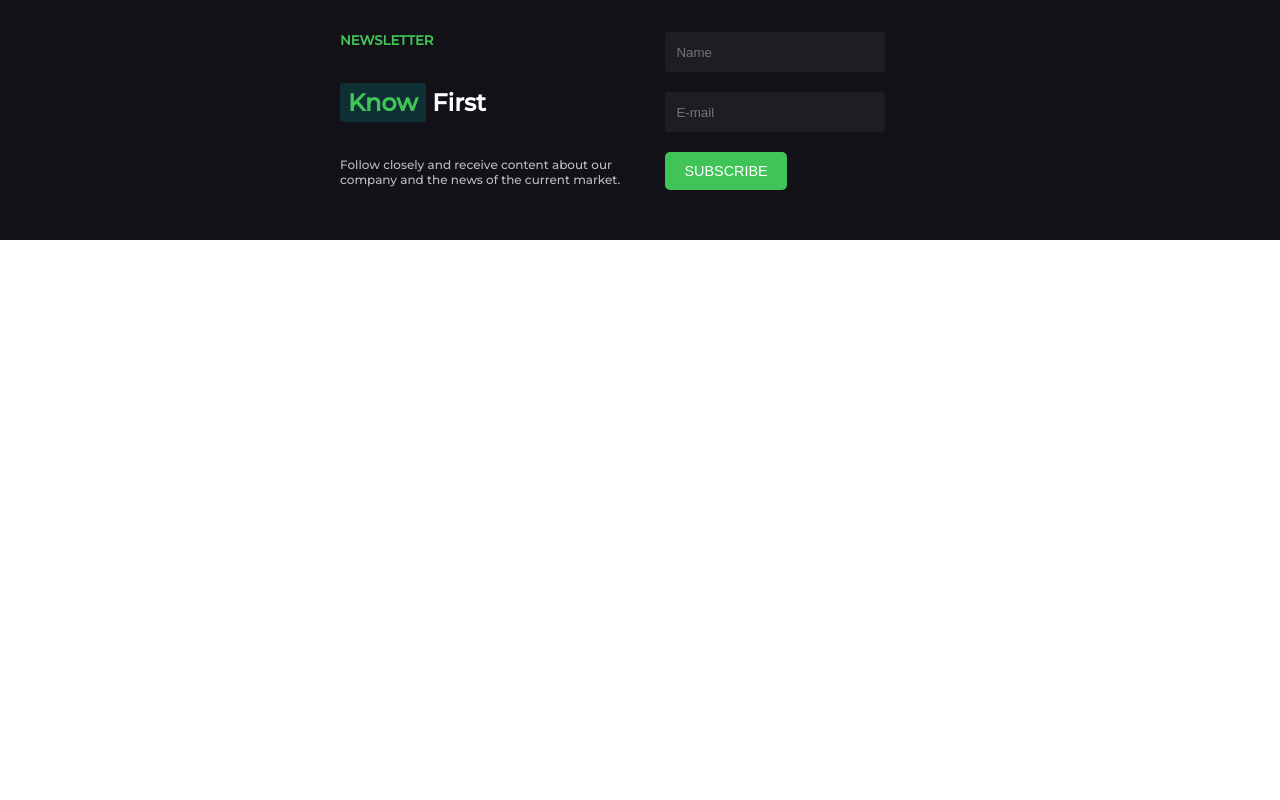
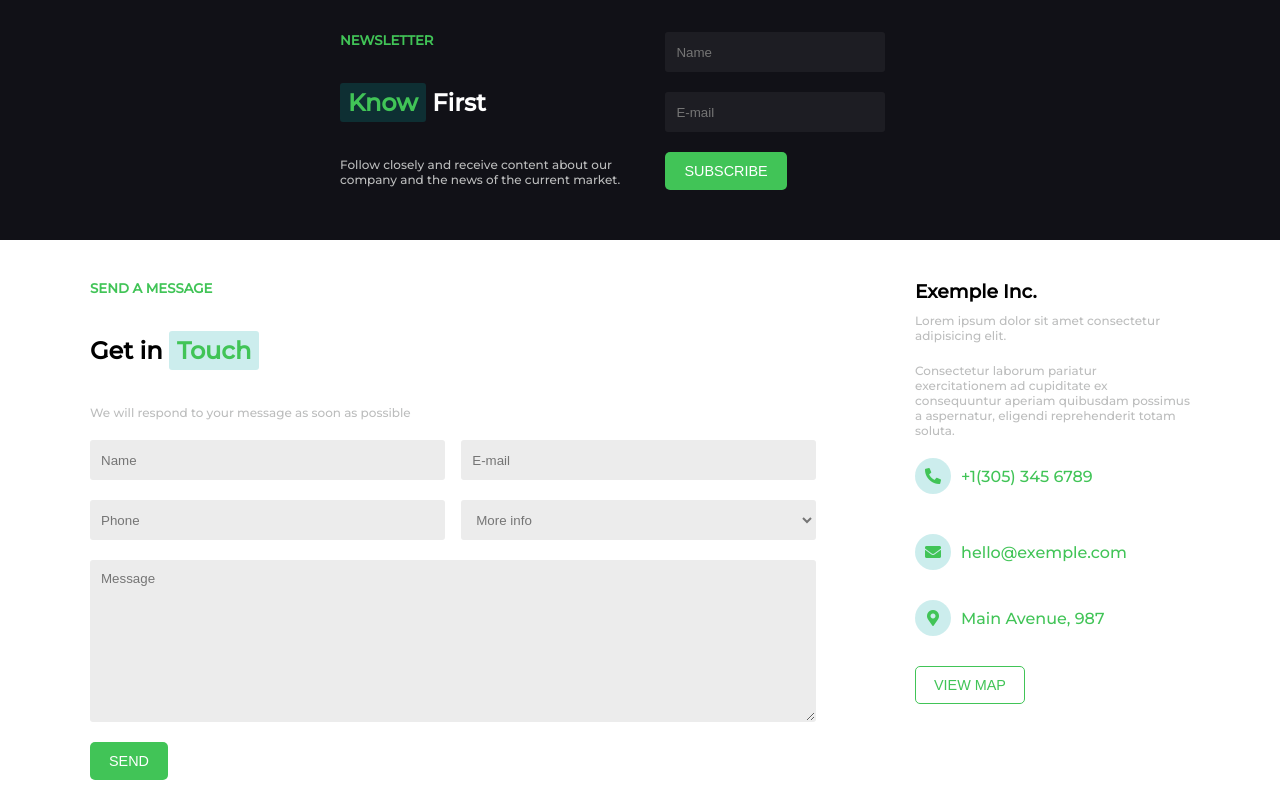
Before and after one commit to Valentina-Fr/proj-html-vuejs, a Vue app: page / in a window 1280 px wide. Shown: the part 3097-3897 px from the top of the page. Before the commit the page ends 3337 px from the top, so only its background shows below. Built offline with nearby package versions, Linux system fonts and the light colour scheme.

Commit message:
Get in touch section

```diff
--- a/src/App.vue
+++ b/src/App.vue
@@ -9,6 +9,7 @@
       <Experts />
       <News />
       <Know />
+      <Send />
     </main>
   </div>
 </template>
@@ -22,6 +23,7 @@ import Services from './components/Services.vue'
 import Experts from './components/Experts.vue'
 import News from './components/News.vue'
 import Know from './components/Know.vue'
+import Send from './components/Send.vue'
 
 export default {
   name: 'App',
@@ -33,7 +35,8 @@ export default {
     Services,
     Experts,
     News,
-    Know
+    Know,
+    Send
   },
   data(){
     return {
--- a/src/components/Know.vue
+++ b/src/components/Know.vue
@@ -7,9 +7,9 @@
             <p class="font-grey">Follow closely and receive content about our company and the news of the current market.</p>
         </div>
         <div class="form">
-        <input type="text" placeholder="Name">
-        <input type="text" placeholder="E-mail">
-        <Button class="btn-brand" text="Subscribe"/>
+            <input type="text" placeholder="Name">
+            <input type="email" placeholder="E-mail">
+            <Button class="btn-brand" text="Subscribe"/>
         </div>
       </div>
   </section>
--- /dev/null
+++ b/src/components/Send.vue
@@ -0,0 +1,113 @@
+<template>
+  <section>
+      <div class="container d-flex">
+        <div class="col-8">
+            <h5 class="brand-color">SEND A MESSAGE</h5>
+            <h2>Get in <span class="brand-bg-secondary brand-color">Touch</span></h2>
+            <p class="font-grey">We will respond to your message as soon as possible</p>
+            <div class="form">
+                <input type="text" placeholder="Name">
+                <input type="email" placeholder="E-mail">
+                <input type="tel" placeholder="Phone">
+                <select id="Info">
+                    <option>More info</option>
+                </select>
+                <textarea id="message" cols="30" rows="10">Message</textarea>
+                <Button class="btn-brand" text="Send"/>
+            </div>
+        </div>
+        <div class="col-4">
+            <h3>Exemple Inc.</h3>
+            <p class="font-grey py-10">Lorem ipsum dolor sit amet consectetur adipisicing elit.</p>
+            <p class="font-grey py-10">Consectetur laborum pariatur exercitationem ad cupiditate ex consequuntur aperiam quibusdam possimus a aspernatur, eligendi reprehenderit totam soluta.</p>
+            <div class="tel brand-color py-10">
+                <i class="fas fa-phone-alt"></i>
+                <span>+1(305) 345 6789</span>
+            </div>
+            <div class="mail brand-color">
+                <i class="fas fa-envelope"></i>
+                <span>hello@exemple.com</span>
+            </div>
+            <div class="address brand-color">
+                <i class="fas fa-map-marker-alt"></i>
+                <span>Main Avenue, 987</span>
+            </div>
+            <Button class="btn-border" text="view map" />
+        </div>
+      </div>
+  </section>
+</template>
+
+<script>
+import Button from './Button.vue'
+export default {
+name: 'Send',
+components: {
+    Button,
+}
+}
+</script>
+
+<style scoped lang="scss">
+.d-flex {
+    padding-top: 40px;
+    padding-bottom: 20px;
+}
+
+h2 {
+    padding: 40px 0;
+}
+
+.col-8 {
+    width: 75%;
+}
+
+.col-4 {
+    width: 25%;
+}
+
+.form {
+    margin-top: 20px;
+}
+
+input, select {
+    width: 43%;
+    height: 40px;
+    margin-bottom: 20px;
+    margin-right: 2%;
+    background-color: #ececec;
+    color: #757575;
+    border: 1px solid transparent;
+    border-radius: 3px;
+    padding-left: 10px;
+}
+
+textarea {
+    width: 88%;
+    margin-bottom: 20px;
+    background-color: #ececec;
+    border: 1px solid transparent;
+    border-radius: 3px;
+    padding-left: 10px;
+    padding-top: 10px;
+    display: block;
+    font-family: sans-serif;
+    color: #757575;
+}
+
+.fas {
+    padding: 10px;
+    border-radius: 50%;
+    margin-right: 10px;
+    margin-bottom: 30px;
+    background-color: rgba(0, 166, 166, 0.2);
+}
+
+.fa-map-marker-alt {
+    padding: 10px 12px;
+}
+
+.btn-border {
+    color: #41c457;
+}
+</style>
```
Also changed, not shown: 7 other files (tests, documents, lock files or other folders).
